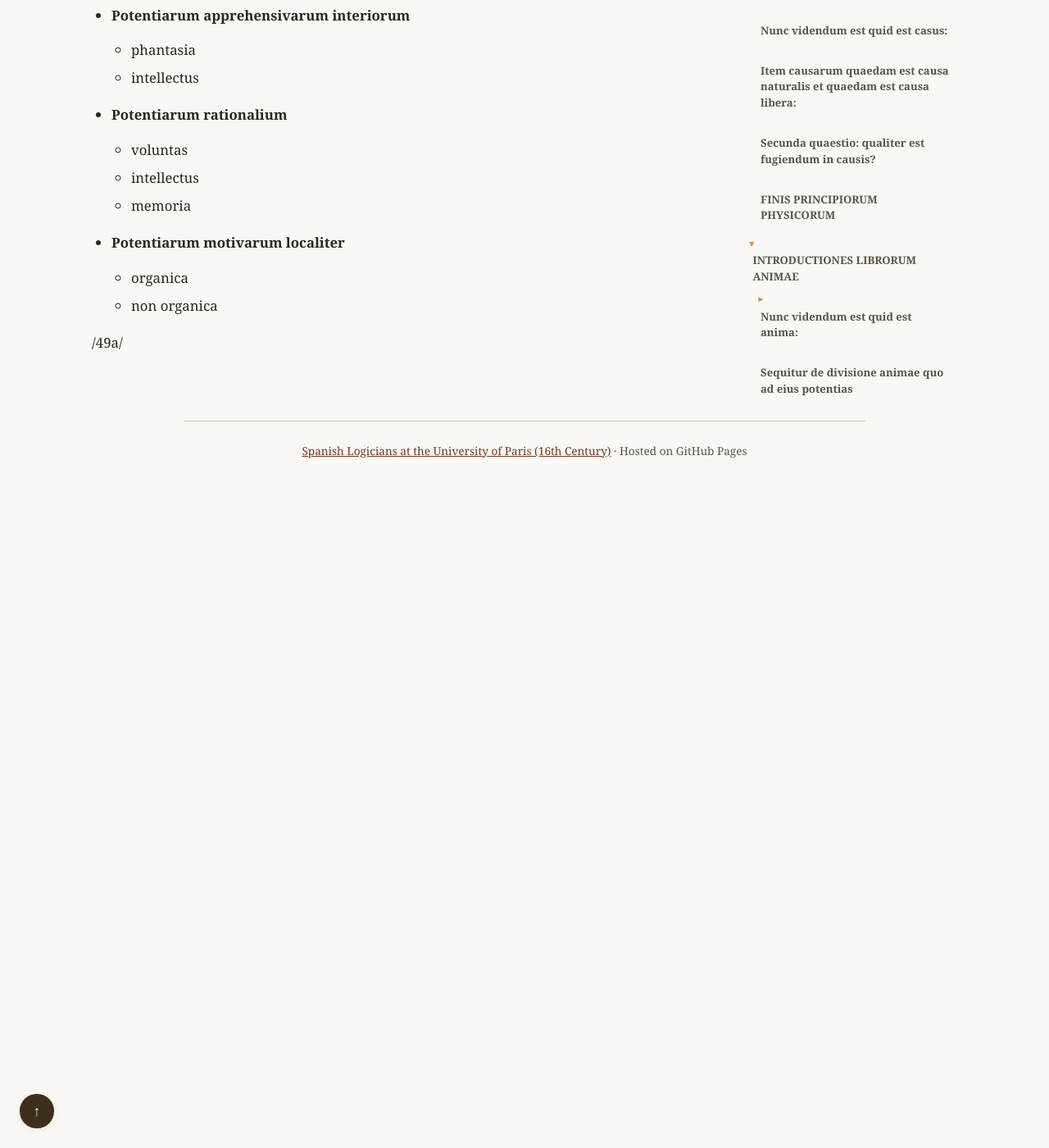
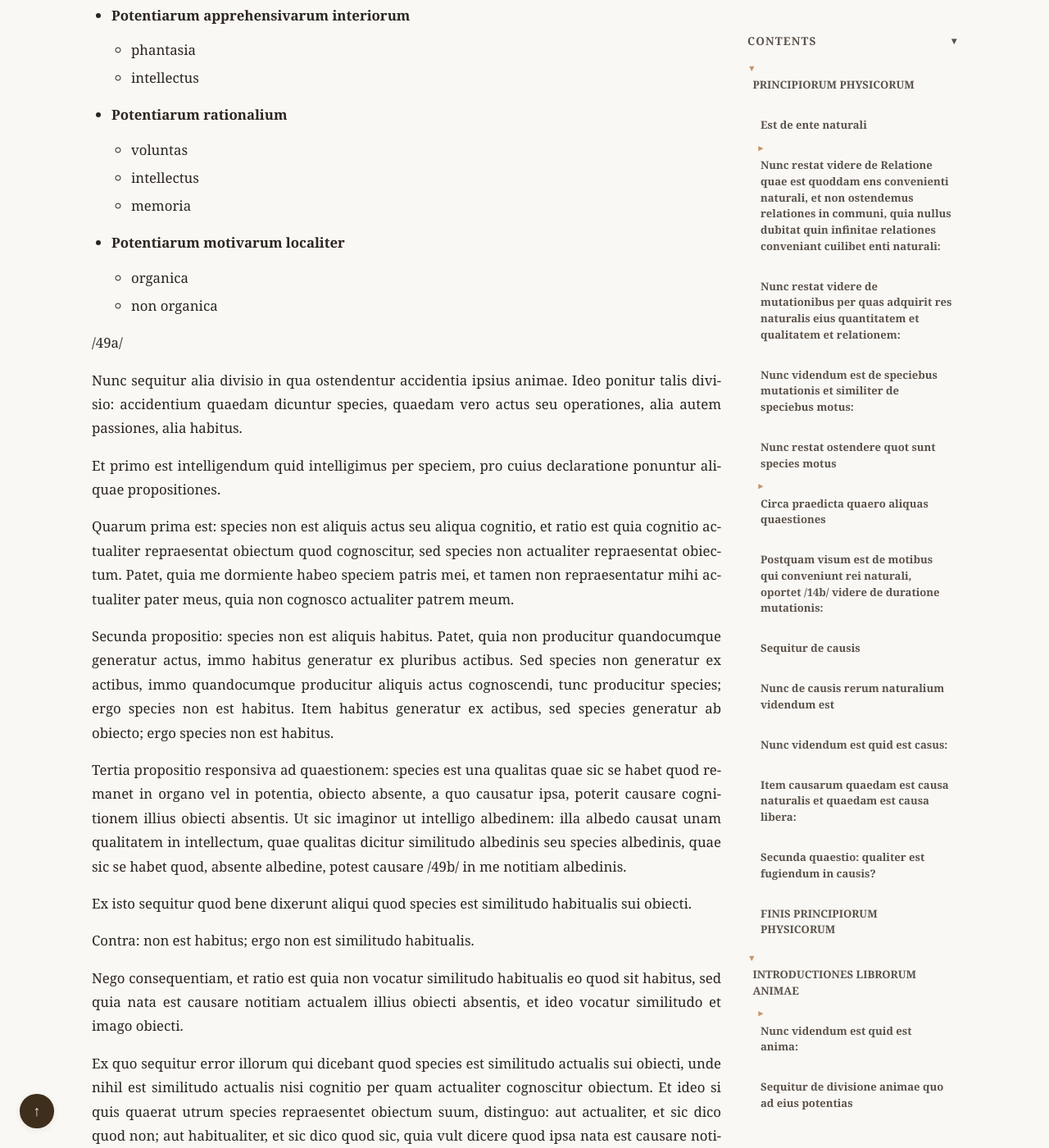
Before and after one commit to JoseBalado/Spanish-Logicians-at-the-University-of-Paris, a Jekyll site: the page built from philosophers/Jeronimo-Pardo/Principiorum-Phisicorum-et-Introductiones-Librorum-Animae.md, in a window 1280 px wide and 1400 px high, scrolled down 58828 px. Shown: the whole window at 82% size. Built offline with Jekyll 4.4.1, drawn with Linux system fonts in a browser that asks for light colours; before the commit the page ends 59413 px from its top, so only the background shows below that; some of the changed text lies outside the part shown.

Commit message:
Pardo. De Anima, page 49

```diff
--- a/philosophers/Jeronimo-Pardo/Principiorum-Phisicorum-et-Introductiones-Librorum-Animae.md
+++ b/philosophers/Jeronimo-Pardo/Principiorum-Phisicorum-et-Introductiones-Librorum-Animae.md
@@ -1110,6 +1110,35 @@ Sed sic est quod magna est dignitas in anima rationali quod habeat istam potenti
 
 /49a/
 
+Nunc sequitur alia divisio in qua ostendentur accidentia ipsius animae. Ideo ponitur talis divisio: accidentium quaedam dicuntur species, quaedam vero actus seu operationes, alia autem passiones, alia habitus.
+
+Et primo est intelligendum quid intelligimus per speciem, pro cuius declaratione ponuntur aliquae propositiones.
+
+Quarum prima est: species non est aliquis actus seu aliqua cognitio, et ratio est quia cognitio actualiter repraesentat obiectum quod cognoscitur, sed species non actualiter repraesentat obiectum. Patet, quia me dormiente habeo speciem patris mei, et tamen non repraesentatur mihi actualiter pater meus, quia non cognosco actualiter patrem meum.
+
+Secunda propositio: species non est aliquis habitus. Patet, quia non producitur quandocumque generatur actus, immo habitus generatur ex pluribus actibus. Sed species non generatur ex actibus, immo quandocumque producitur aliquis actus cognoscendi, tunc producitur species; ergo species non est habitus. Item habitus generatur ex actibus, sed species generatur ab obiecto; ergo species non est habitus.
+
+Tertia propositio responsiva ad quaestionem: species est una qualitas quae sic se habet quod remanet in organo vel in potentia, obiecto absente, a quo causatur ipsa, poterit causare cognitionem illius obiecti absentis. Ut sic imaginor ut intelligo albedinem: illa albedo causat unam qualitatem in intellectum, quae qualitas dicitur similitudo albedinis seu species albedinis, quae sic se habet quod, absente albedine, potest causare /49b/ in me notitiam albedinis.
+
+Ex isto sequitur quod bene dixerunt aliqui quod species est similitudo habitualis sui obiecti.
+
+Contra: non est habitus; ergo non est similitudo habitualis.
+
+Nego consequentiam, et ratio est quia non vocatur similitudo habitualis eo quod sit habitus, sed quia nata est causare notitiam actualem illius obiecti absentis, et ideo vocatur similitudo et imago obiecti.
+
+Ex quo sequitur error illorum qui dicebant quod species est similitudo actualis sui obiecti, unde nihil est similitudo actualis nisi cognitio per quam actualiter cognoscitur obiectum. Et ideo si quis quaerat utrum species repraesentet obiectum suum, distinguo: aut actualiter, et sic dico quod non; aut habitualiter, et sic dico quod sic, quia vult dicere quod ipsa nata est causare notitiam actualem sui obiecti etiam obiecto absente. Et ponitur talis regula generalis:
+
+> Omnis notitia causata mediante specie alicuius rei est quaedam notitia obscura et aenigmatica.
+
+Ratio est quia illa notitia non vocatur immediate a re, sed ab imagine rei. Ista regula postea pertractabitur magis ad longum.
+
+Notandum quod species dividitur, quia quaedam est species sensibilis sensus exterioris, alia est species phantastica seu sensus interioris, alia est species intelligibilis seu intellectus.
+
+* **Species**
+  * sensibilis sensus exterioris
+  * phantastica sensus interioris
+  * intelligibilis seu intellectus
+
 
 <!--
 ## Apparatus Criticus Reference
```
Also changed, not shown: other parts of philosophers/Jeronimo-Pardo/Principiorum-Phisicorum-et-Introductiones-Librorum-Animae.md (+2 -1 lines).
